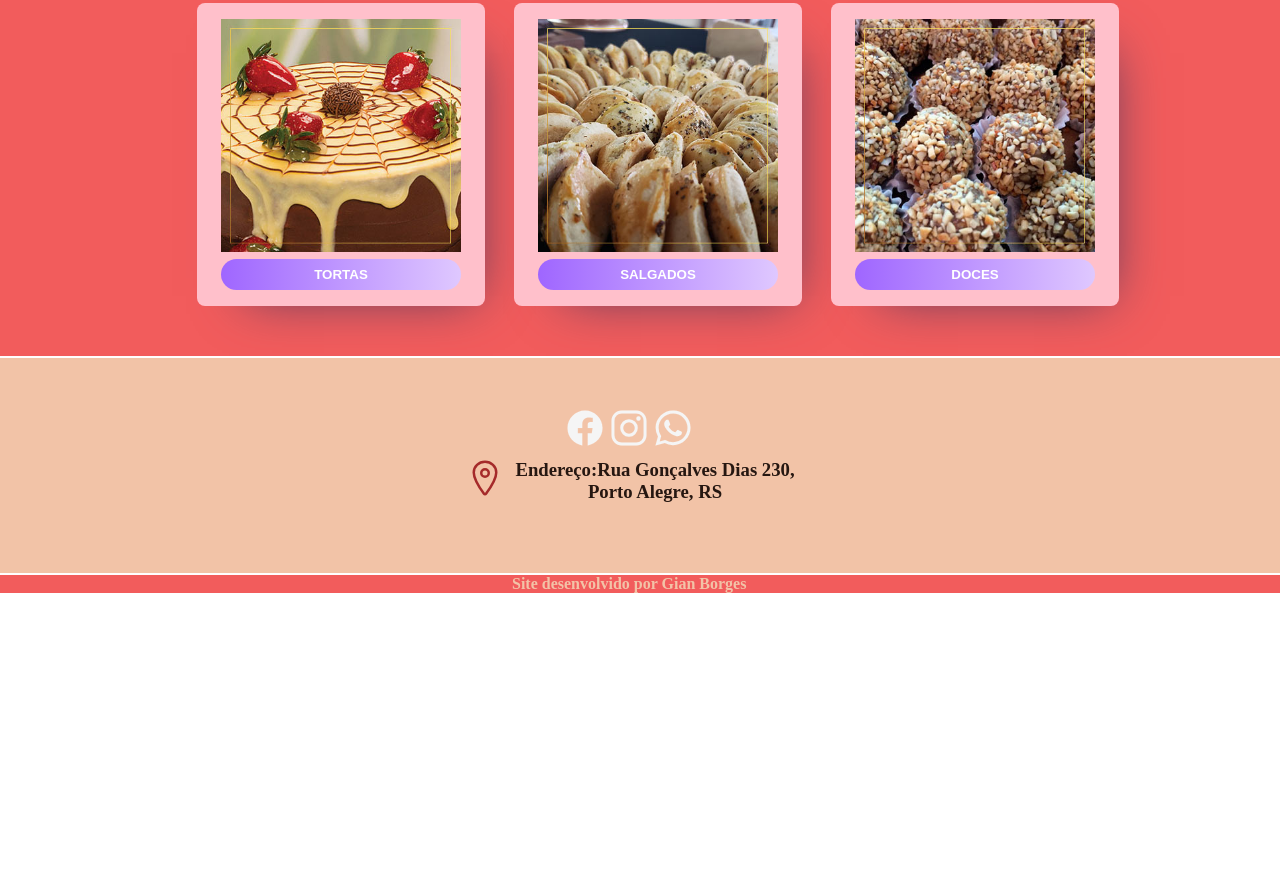
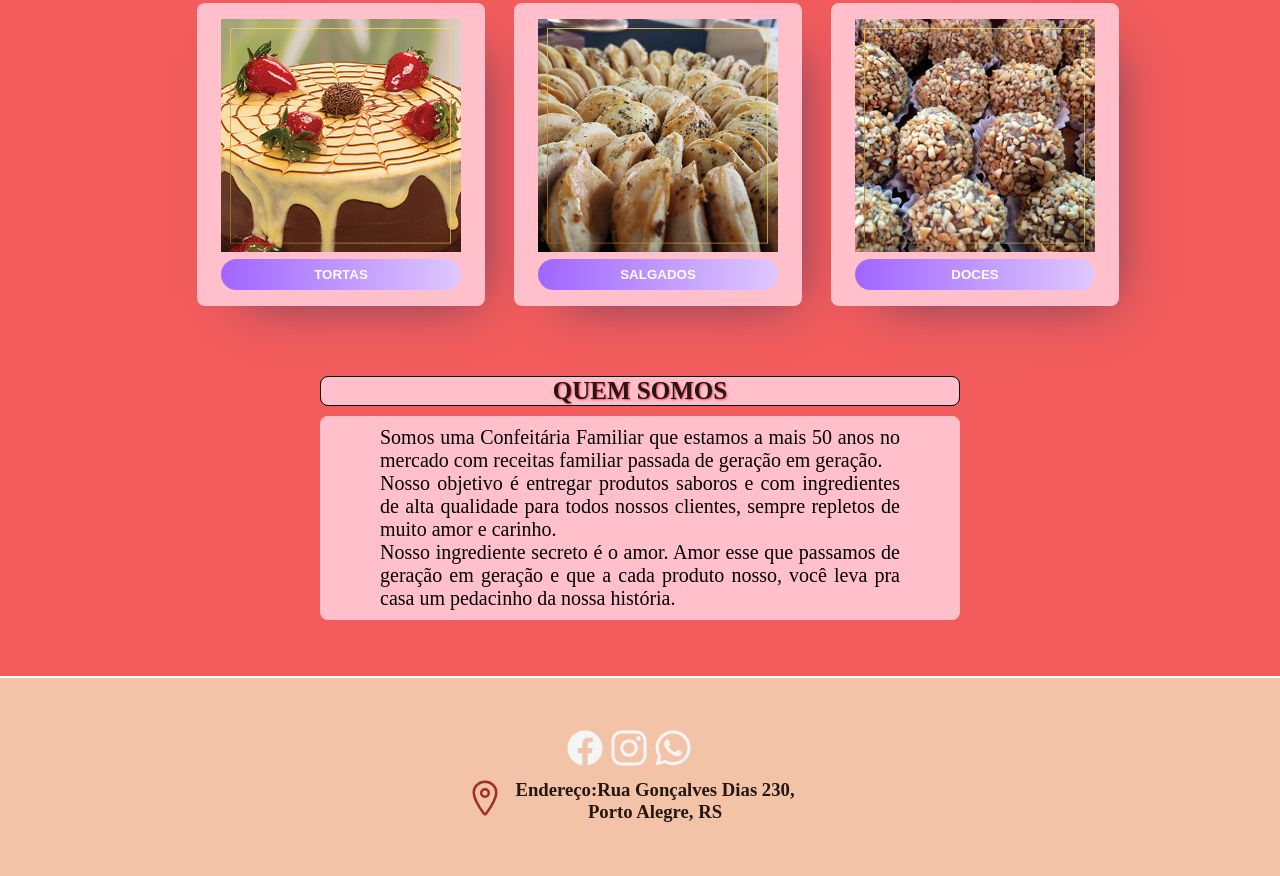
Before and after one commit to gianborges/gianborges.github.io, a plain HTML site: page PROJETOCONFEITARIA/index.html in a window 1280 px wide. Shown: the part 434-1310 px from the top of the page. Before the commit the page ends 1027 px from the top, so only its background shows below. Drawn offline with nearby package versions, Linux system fonts and the light colour scheme.

Commit message:
ProjetoConfeitariaVersao2

```diff
--- a/PROJETOCONFEITARIA/css/basesite.css
+++ b/PROJETOCONFEITARIA/css/basesite.css
@@ -69,6 +69,7 @@ ion-icon:hover {
 
 
 #destaque {
+	height: 100%;
 	margin-top: 5px;
 	width: 100%;
 	border-top: 2px white solid;
--- a/PROJETOCONFEITARIA/css/estilo.css
+++ b/PROJETOCONFEITARIA/css/estilo.css
@@ -26,6 +26,21 @@ figure{
 	width: 100%;
 
 }
+#quemsomos{
+	height: 300px;
+	width: 100%;
+}
+#qsomos {
+	margin-top: 10px;
+	width: 50%;
+	background-color:pink;
+	border-radius: 8px;
+	padding: 10px 60px;
+}
+#qsomos p {
+	text-align: justify;
+	font-size: 20px;
+}
 button {
 	padding: 8px 16px;
 	text-transform: uppercase;
--- a/PROJETOCONFEITARIA/index.html
+++ b/PROJETOCONFEITARIA/index.html
@@ -52,7 +52,18 @@
 				</figure>
 
 			</section>
+			<section id="quemsomos">
+				<h3>quem somos</h3>
+				<div id="qsomos">
+					<p>Somos uma Confeitária Familiar que estamos a mais 50 anos no mercado com receitas familiar passada de geração em geração.</p>
+					<p> Nosso objetivo é entregar produtos saboros e com ingredientes de alta qualidade para todos nossos clientes, sempre repletos de muito amor e carinho.</p>
+					<p>
+						Nosso ingrediente secreto é o amor. Amor esse que passamos de geração em geração e que a cada produto nosso, você leva pra casa um pedacinho da nossa história.
+					</p>
+				</div>
+			</section>
 		</main>
+
 		<div id="rodaperedes">
 			<nav id="roda">
 				<ul>
```
